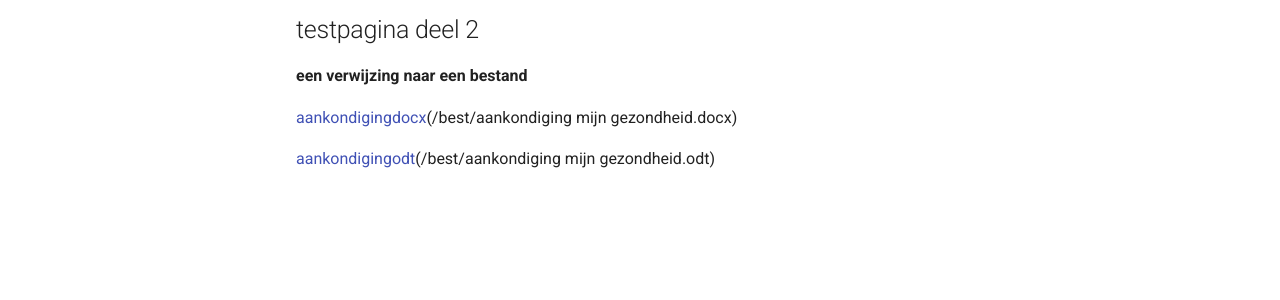
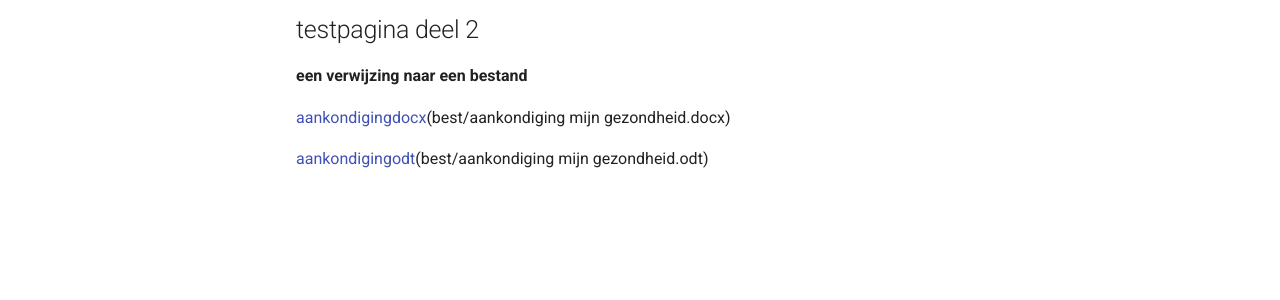
Before and after one commit to groenwaasmunster/gwdocs, an MkDocs documentation site: the page built from docs/testpagina.md, in a window 1280 px wide. Shown: the part 284-584 px from the top of the page. Built offline with MkDocs 1.6.1 and Material for MkDocs 9.7.7, drawn with Linux system fonts in a browser that asks for light colours.

Commit message:
aanpassing link naar bestanden

```diff
--- a/docs/testpagina.md
+++ b/docs/testpagina.md
@@ -7,6 +7,6 @@
 
 **een verwijzing naar een bestand**
 
-[aankondigingdocx]()(/best/aankondiging mijn gezondheid.docx)
+[aankondigingdocx]()(best/aankondiging mijn gezondheid.docx)
 
-[aankondigingodt]()(/best/aankondiging mijn gezondheid.odt)
+[aankondigingodt]()(best/aankondiging mijn gezondheid.odt)
```
